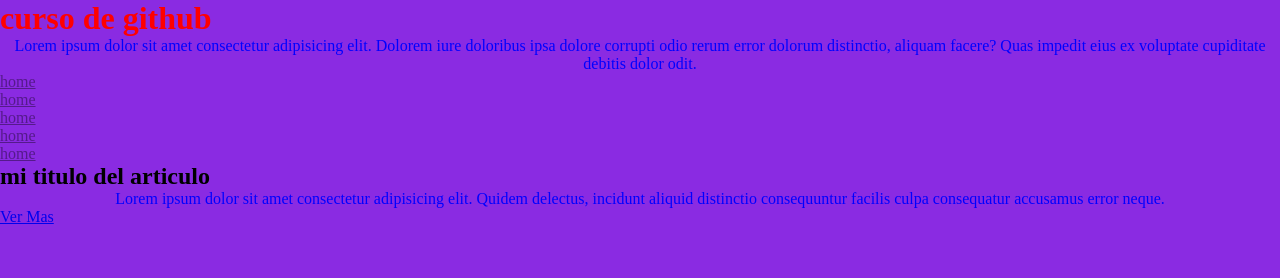
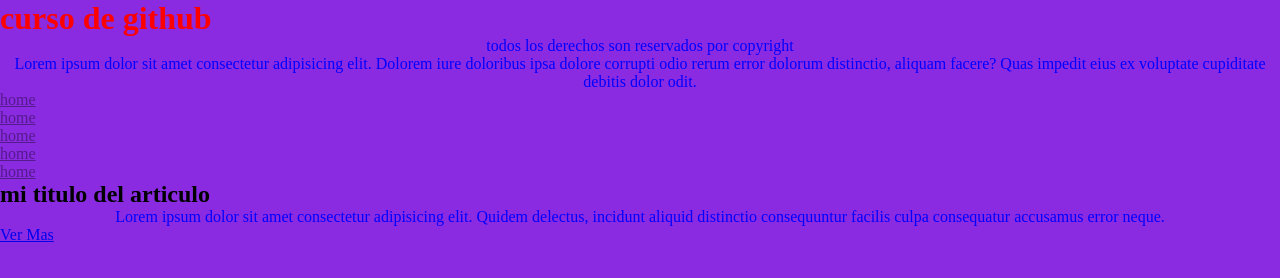
Before and after one commit to codercabral/miproyectocoder1, a plain HTML site: page index.html in a window 1280 px wide. Drawn offline with Linux system fonts and the light colour scheme.

Commit message:
traje los cambios desde el pasado

```diff
--- a/index.html
+++ b/index.html
@@ -9,6 +9,9 @@
 </head>
 <body>
     <h1>curso de github</h1>
+    <footer>
+        <p>todos los derechos son reservados por copyright</p>
+    </footer>
     <p>Lorem ipsum dolor sit amet consectetur adipisicing elit. Dolorem iure doloribus ipsa dolore corrupti odio rerum error dolorum distinctio, aliquam facere? Quas impedit eius ex voluptate cupiditate debitis dolor odit.</p>
     <nav>
         <ul>
```
